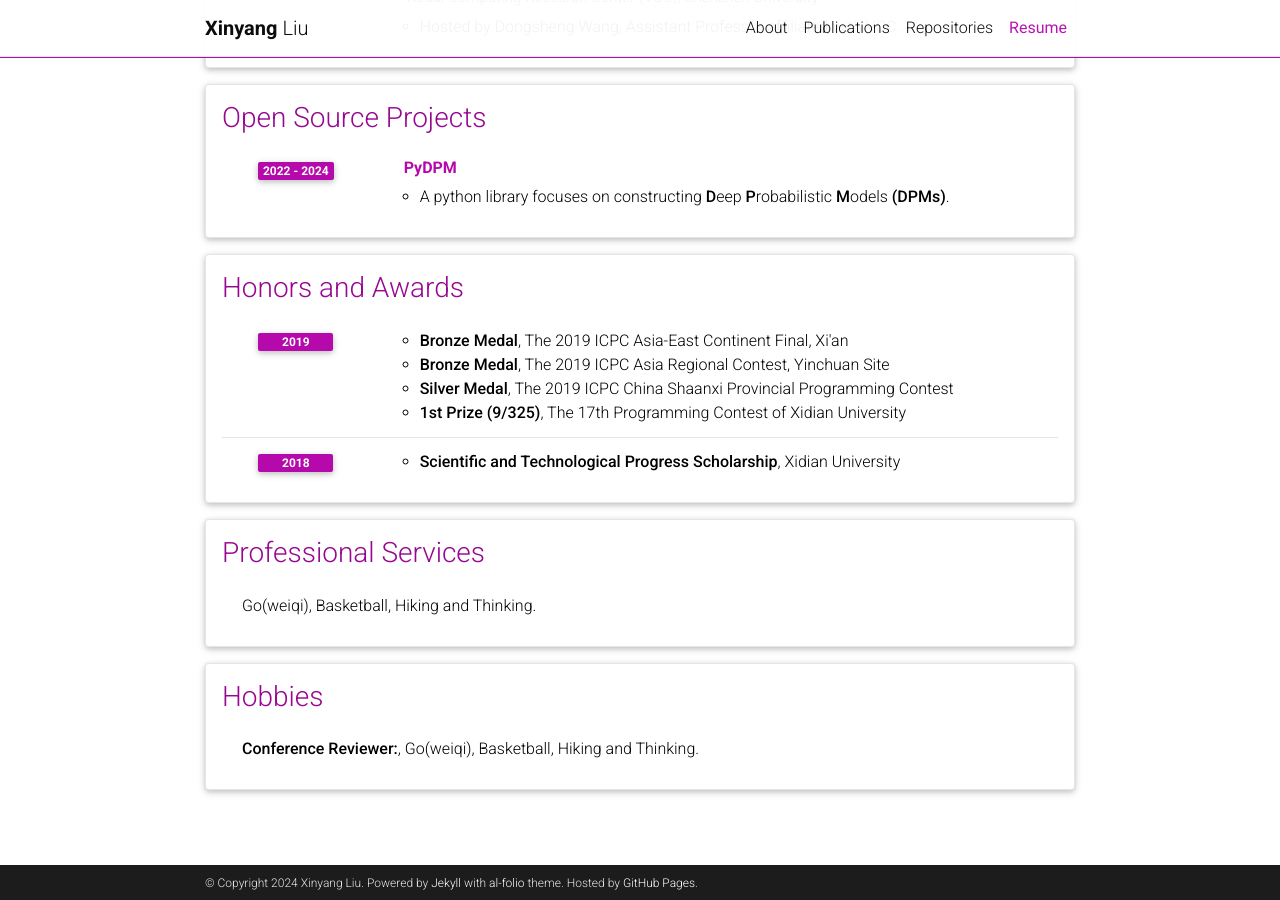
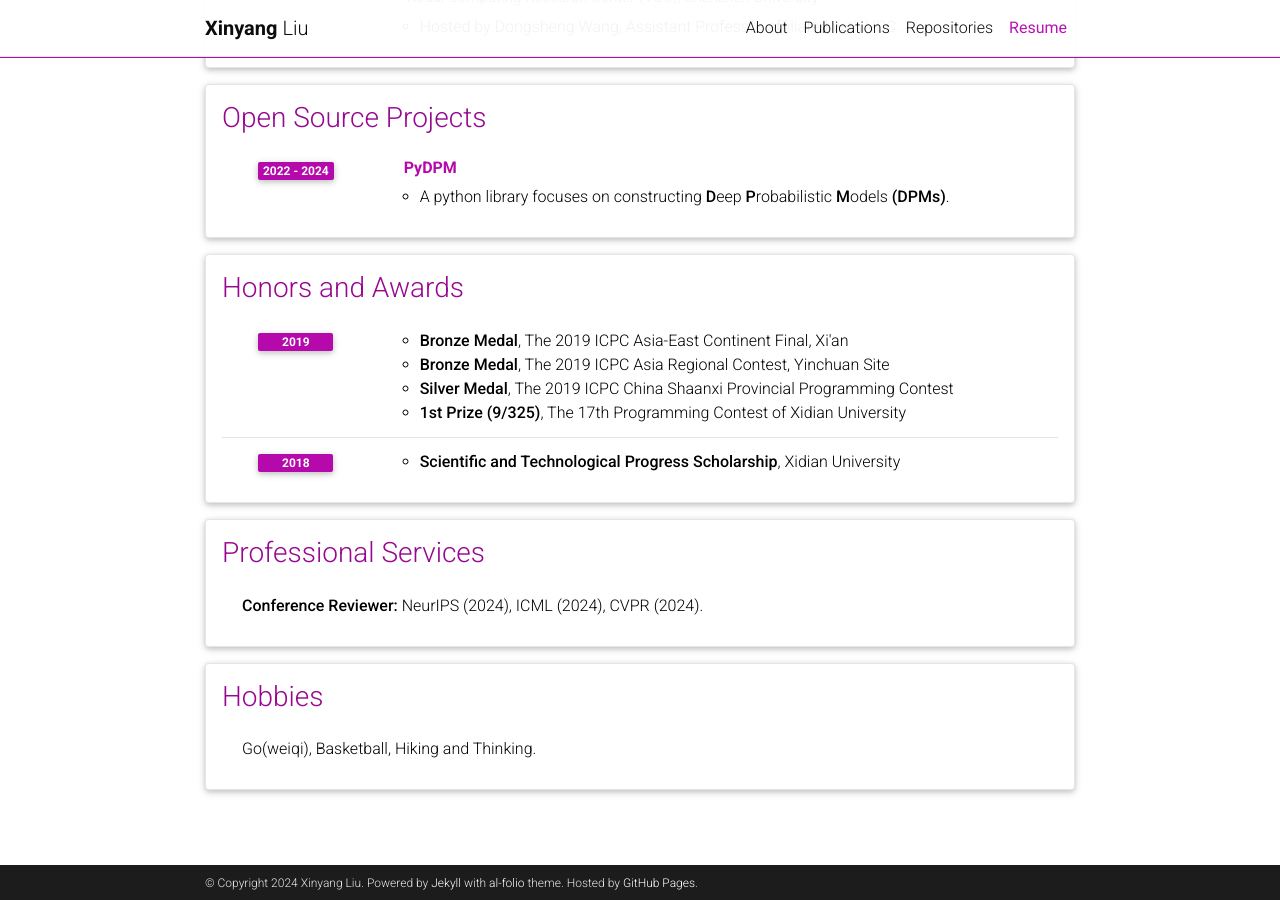
Before and after one commit to xinyangATK/xinyangATK.github.io, a Jekyll site: the page built from _pages/cv.md, in a window 1280 px wide and 900 px high, scrolled down 1235 px. Built offline with Jekyll 4.4.1, drawn with Linux system fonts in a browser that asks for light colours; comment, search, counter and statistics services are not loaded; a style sheet for code colours, icons or effects is not loaded.

Commit message:
Update cv.yml

```diff
--- a/_data/cv.yml
+++ b/_data/cv.yml
@@ -90,9 +90,9 @@
 - title: Professional Services
   type: list
   contents:
-    - Go(weiqi), Basketball, Hiking and Thinking.
+    - <strong>Conference Reviewer:</strong> NeurIPS (2024), ICML (2024), CVPR (2024).
 
 - title: Hobbies
   type: list
   contents:
-    - <strong>Conference Reviewer:</strong>, Go(weiqi), Basketball, Hiking and Thinking.
+    - Go(weiqi), Basketball, Hiking and Thinking.
```
